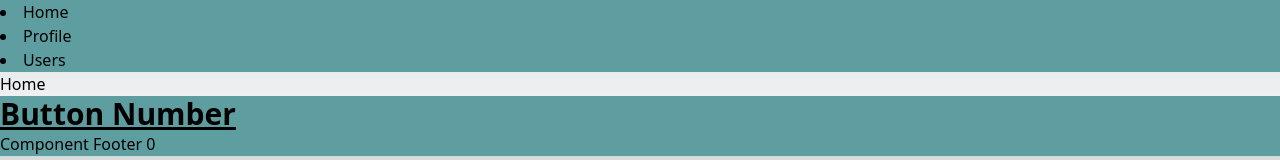
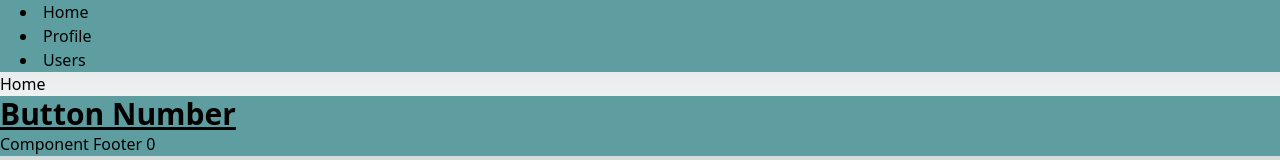
Before and after one commit to BillyHasman/learn-nextjs, a Next.js app in the folder learn-nextjs/: page / in a window 1280 px wide. Shown: the top 160 px of the page. Built offline with nearby package versions, Linux system fonts and the light colour scheme.

Commit message:
Updated_Header fix tailwind list biar mirip sama contoh

```diff
--- a/learn-nextjs/components/header/index.js
+++ b/learn-nextjs/components/header/index.js
@@ -13,7 +13,8 @@ import styles from './styles.module.css'
 export default function Header({ number, handleSetNumber }) {
   return (
     <div className={styles.header}>
-      <ul className={'list-disc list-inside'}>
+      <div>
+        <ul className='list-disc px-5 list-inside'>
           <li>
             <Link href='/'>Home</Link>
           </li>
@@ -24,6 +25,7 @@ export default function Header({ number, handleSetNumber }) {
             <Link href='/users'>Users</Link>
           </li>
         </ul>
+      </div>
 
       {/* <div>
         <button onClick={handleSetNumber}>Button Number</button>
```
Lines whose indentation alone changed are shown as unchanged.
